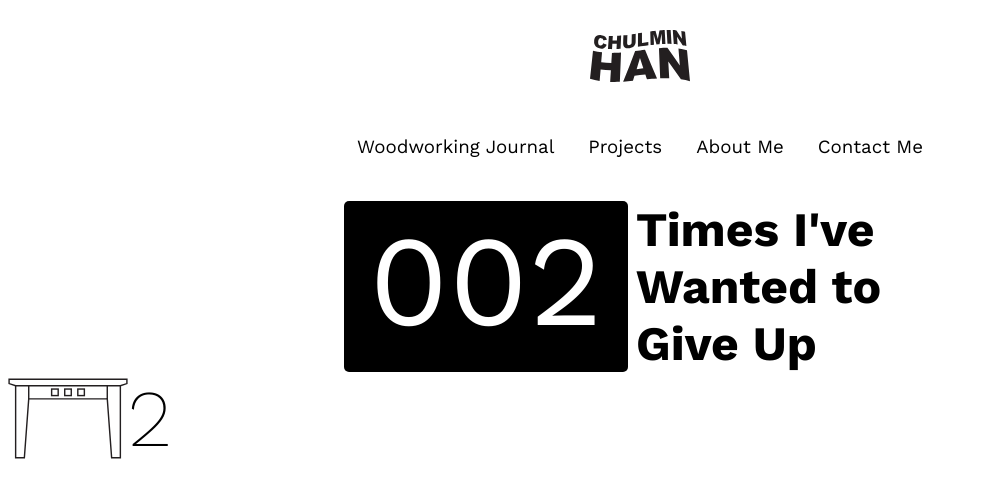
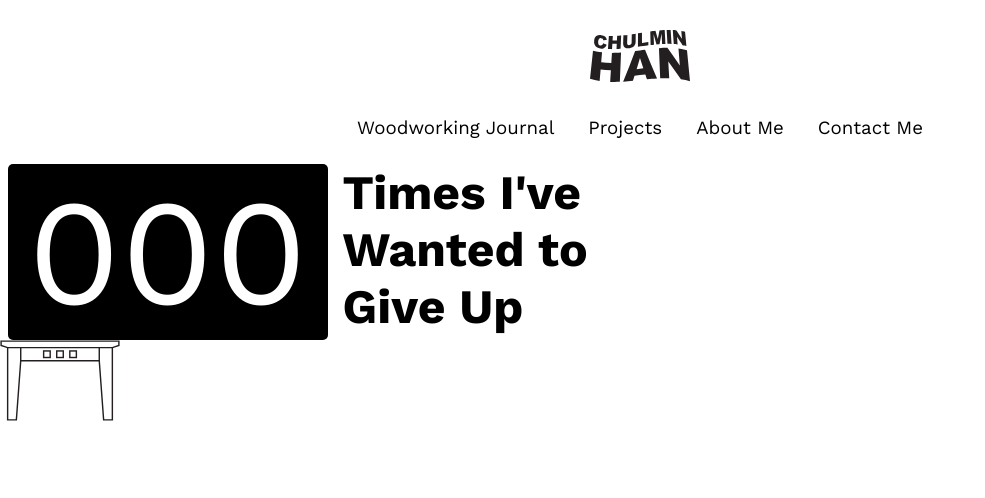
Before and after one commit to chulminh/personal, a plain HTML site: page index.html in a window 1280 px wide. Shown: the whole page, without its empty margins (0-985 px from the left). Drawn offline with nearby package versions, Linux system fonts and the light colour scheme.

Commit message:
changed style of counter and added another if statement, if total = 0

```diff
--- a/counter.js
+++ b/counter.js
@@ -21,7 +21,9 @@ var total = counter.reduce((a, b) => a + b, 0)
 const zero = "0";
 
 //if total is less than 10, add two 0s, if its less than 100, add one 0, otherwise display as it is
-if (total < 10) {
+if (total = 0) {
+    document.getElementById("counter").innerText = zero + zero + zero;
+} else if (total < 10) {
     document.getElementById("counter").innerText = zero + zero + total;
 } else if (total < 100) {
     document.getElementById("counter").innerText = zero + total;
--- a/style.scss
+++ b/style.scss
@@ -1,5 +1,6 @@
 * {
     font-family: "Work Sans", sans-serif;
+    margin: 0;
 }
 
 body {
@@ -30,23 +31,23 @@ body {
     display:flex;
     justify-content: space-around;
     width: 600px;
-    margin: 0 auto;
     flex-wrap: wrap;
 
     #counter {
-        font-size: 8em;
+        font-size: 150px;
         color: white;
         display: block;
         background-color: black;
-        padding: 5px 25px;
         border-radius: 5px;
+        width: 320px;
+        text-align: center;
         }
 
     h2 {
         display: flex;
-        font-size: 3em;
-        width: 300px;
+        font-size: 48px;
         margin: 0;
+        width: 250px;
     }
 }
 
```
Also changed, not shown: index.html (+1 -1 lines), style.css, 1 other file.
